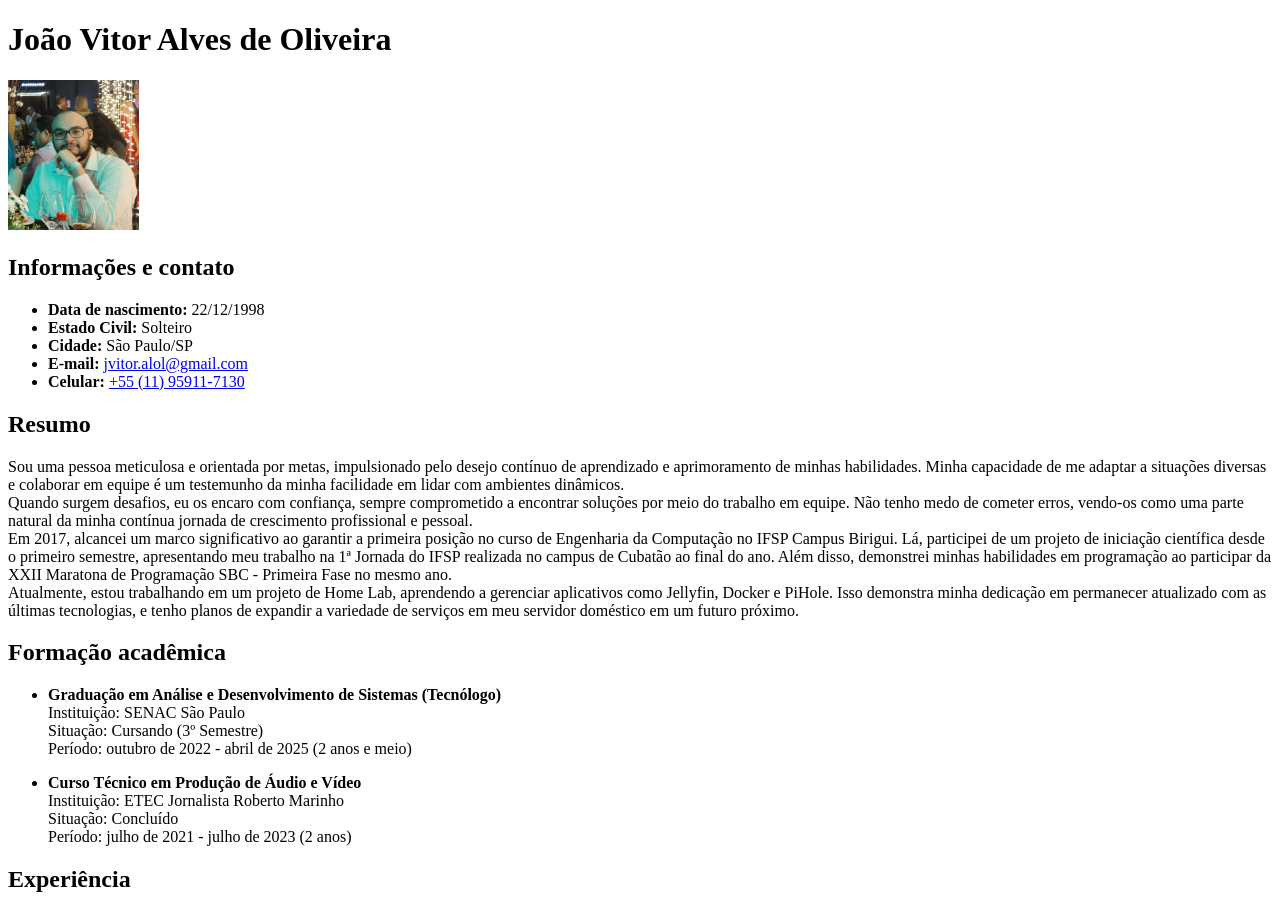
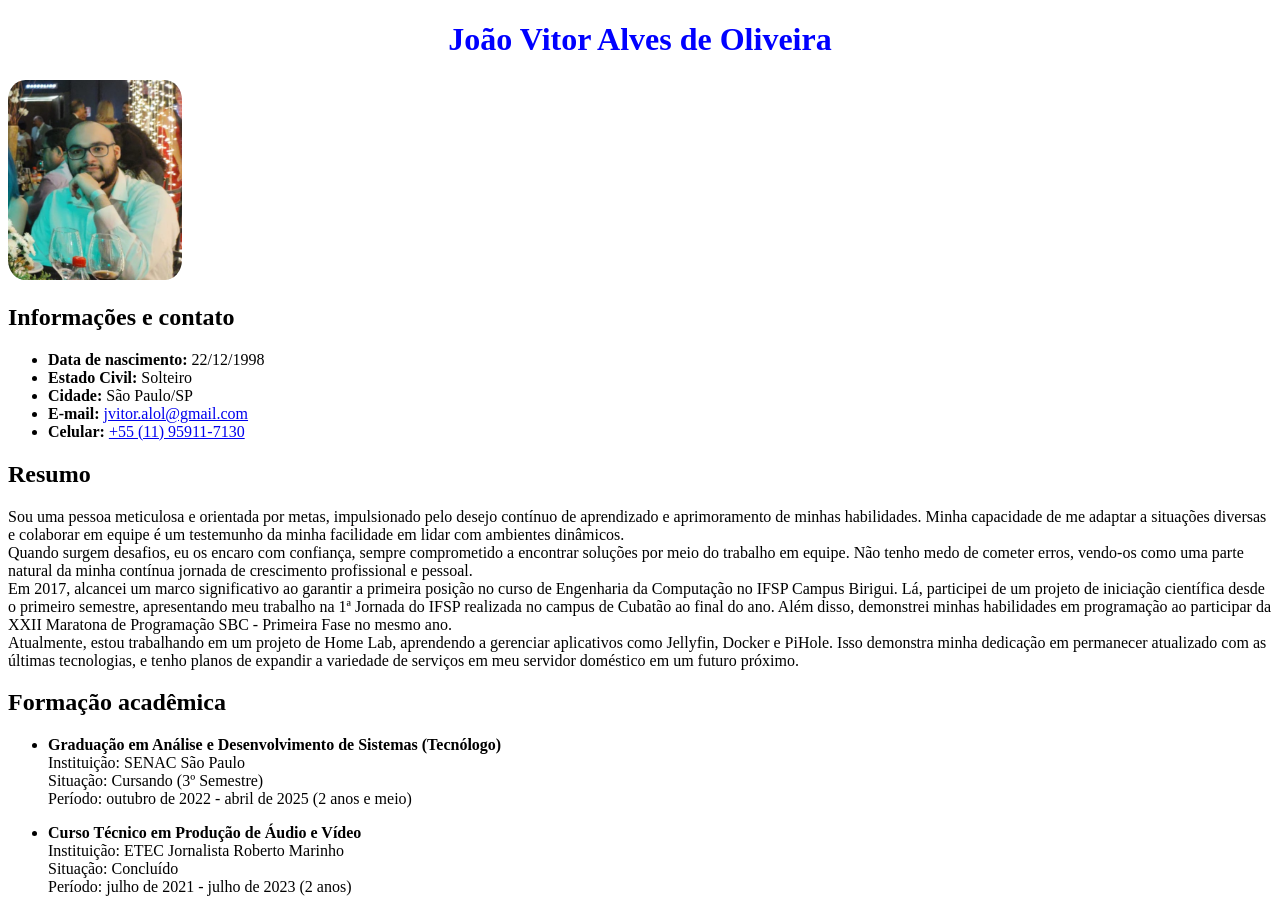
Before and after one commit to jvitor-alol/Curriculum-Vitae, a plain HTML site: page index.html in a window 1280 px wide. Shown: the top 899 px of the page. Drawn offline with Linux system fonts and the light colour scheme.

Commit message:
Primeiros testes com css

```diff
--- /dev/null
+++ b/css/style.css
@@ -0,0 +1,10 @@
+h1 {
+    color: blue;
+    text-align: center;
+}
+
+img {
+    height: 200px;
+    border-radius: 10%;
+}
+/*Apenas testes no momento*/
--- a/index.html
+++ b/index.html
@@ -4,6 +4,7 @@
 <head>
     <meta charset="UTF-8">
     <title>CV - João Vitor Alves de Oliveira</title>
+    <link rel="stylesheet" href="/css/style.css">
 </head>
 
 <body>
```
